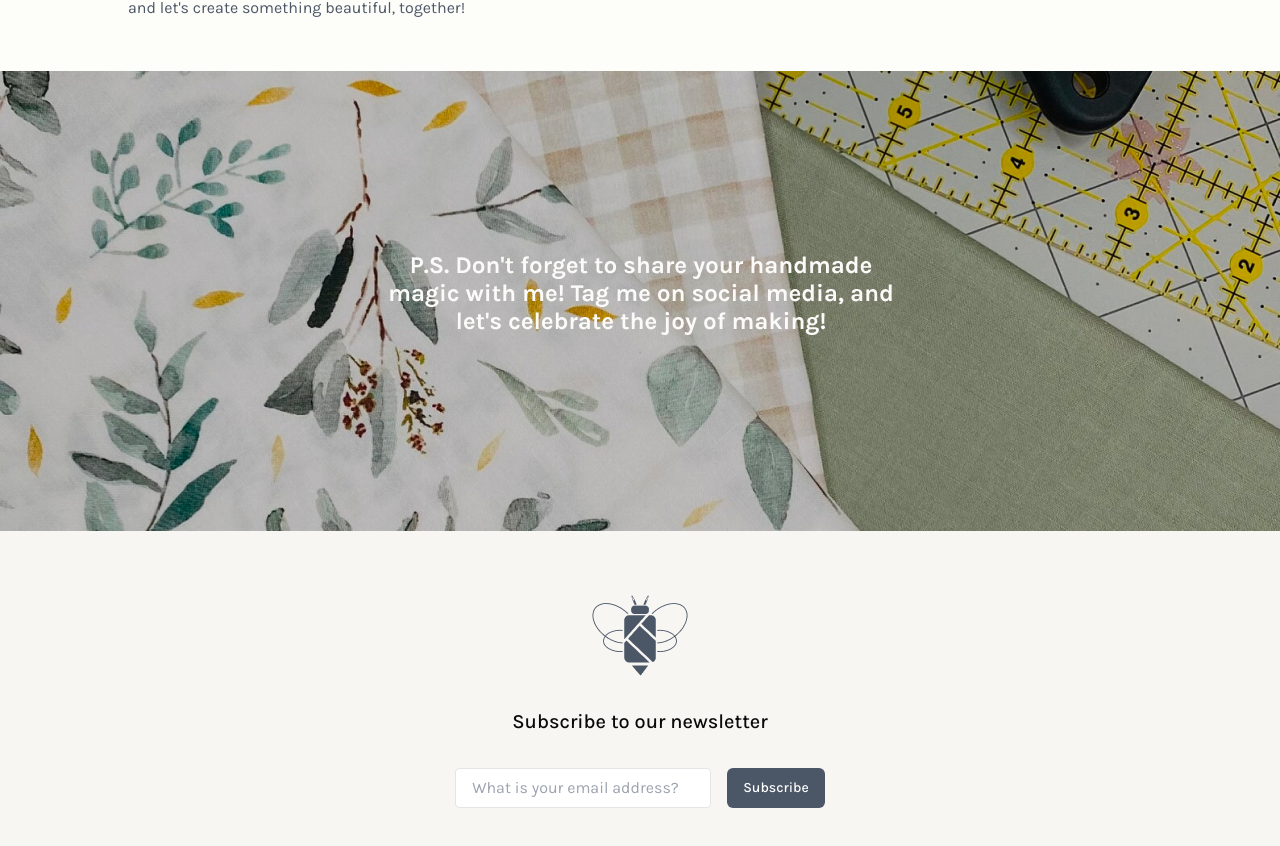
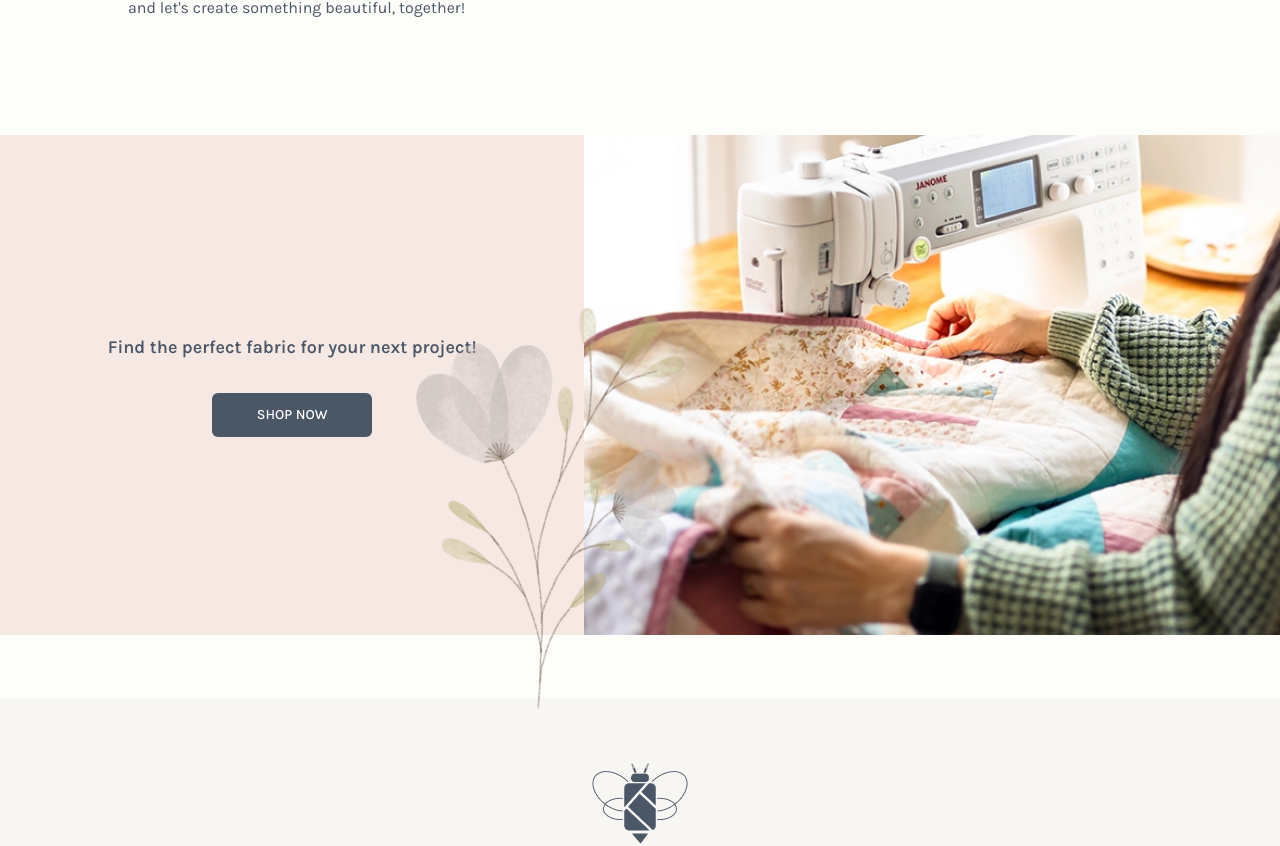
Before and after one commit to zadmin88/lilybee, a Next.js app: page /about in a window 1280 px wide. Shown: the part 1871-2717 px from the top of the page. Built offline with nearby package versions, Linux system fonts and the light colour scheme.

Commit message:
Add copyright to the footer component

```diff
--- /dev/null
+++ b/app/(main)/about/_components/fabric.tsx
@@ -0,0 +1,44 @@
+import Image from "next/image";
+import { Button } from "@/components/ui/button";
+import Link from "next/link";
+
+const FabricComponent = () => {
+  return (
+    <div className=" relative mb-8 sm:mb-48 lg:h-[500px] mt-8 flex-col flex   lg:flex-row   lg:my-16 ">
+      <div className="bg-secondaryBackground  w-full text-mainText  items-center text-center flex flex-col gap-4 px-84  justify-center py-32">
+        <h3 className="text-lg w-full  font-semibold">
+          Find the perfect fabric for your next project!
+        </h3>
+
+        <Link href="https://www.spoonflower.com/profiles/lilybee_design?sub_action=shop">
+          <Button className="uppercase w-40 mt-4" size="lg">
+            shop now
+          </Button>
+        </Link>
+      </div>
+      <Image
+        src="/images/lilybee-website-banner-about-desktop.webp"
+        alt="Fabric"
+        width={600}
+        height={600}
+        className="hidden md:block   md:w-full "
+      />
+      <Image
+        src="/images/lilybee-website-banner-about-mobile.webp"
+        alt="Fabric"
+        width={600}
+        height={600}
+        className="md:hidden "
+      />
+      <Image
+        src="/images/lilybee-website-flower4.webp"
+        alt="Fabric"
+        width={572}
+        height={852}
+        className="- lg:h-[426px] lg:w-[300px] h-[300px] w-[200px] absolute -right-16 top-24 md:left-[400px]  md:top-40 opacity-90"
+      />
+    </div>
+  );
+};
+
+export default FabricComponent;
--- a/app/(main)/about/page.tsx
+++ b/app/(main)/about/page.tsx
@@ -3,6 +3,7 @@ import AboutDescription from "./_components/about-description";
 import Quote from "@/components/quote";
 import ClosingText from "./_components/closing-text";
 import Image from "next/image";
+import FabricComponent from "./_components/fabric";
 
 const AboutPage = () => {
   return (
@@ -15,20 +16,7 @@ const AboutPage = () => {
         "
       />
       <ClosingText />
-      <Image
-        src="/about-footer.png"
-        alt="Logo"
-        width={1400}
-        height={240}
-        className="hidden md:flex"
-      />
-      <Image
-        src="/about-footer-mobile.png"
-        alt="Logo"
-        width={1400}
-        height={240}
-        className="flex md:hidden"
-      />
+      <FabricComponent />
     </div>
   );
 };
--- a/components/footer.tsx
+++ b/components/footer.tsx
@@ -1,14 +1,12 @@
-// import { Logo } from "@/components/logo";
-import { Button } from "@/components/ui/button";
 import Image from "next/image";
 import { Facebook, Instagram, Twitter } from "lucide-react";
-import { Input } from "./ui/input";
+
 import { Label } from "./ui/label";
 import Newsletter from "./newsletter-form";
 
 export const Footer = () => {
   return (
-    <div className="bottom-0 py-16 bg-[#F7F6F2]  p-4  h-[400px] w-screen md:w-full  flex flex-col gap-8 items-center justify-between ">
+    <div className=" bottom-0 py-16 bg-[#F7F6F2]   h-[400px] w-screen md:w-full  flex flex-col gap-8 items-center justify-between ">
       <Image
         src="/isotipo.png"
         alt="Logo"
@@ -35,6 +33,10 @@ export const Footer = () => {
           <Twitter size={24} />
         </a>
       </div>
+      <p className=" bg-mainText text py-4 w-screen md:w-full flex items-center justify-center text-white px-2 text-sm md:text-sm text-center">
+        This website and all the artwork contained within are copyright ©Lily
+        Bee Gentle, LLC. All rights reserved.
+      </p>
     </div>
   );
 };
```
Also changed, not shown: public/images/lilybee-website-banner-about-desktop.webp (added), public/images/lilybee-website-banner-about-mobile.webp (added).
